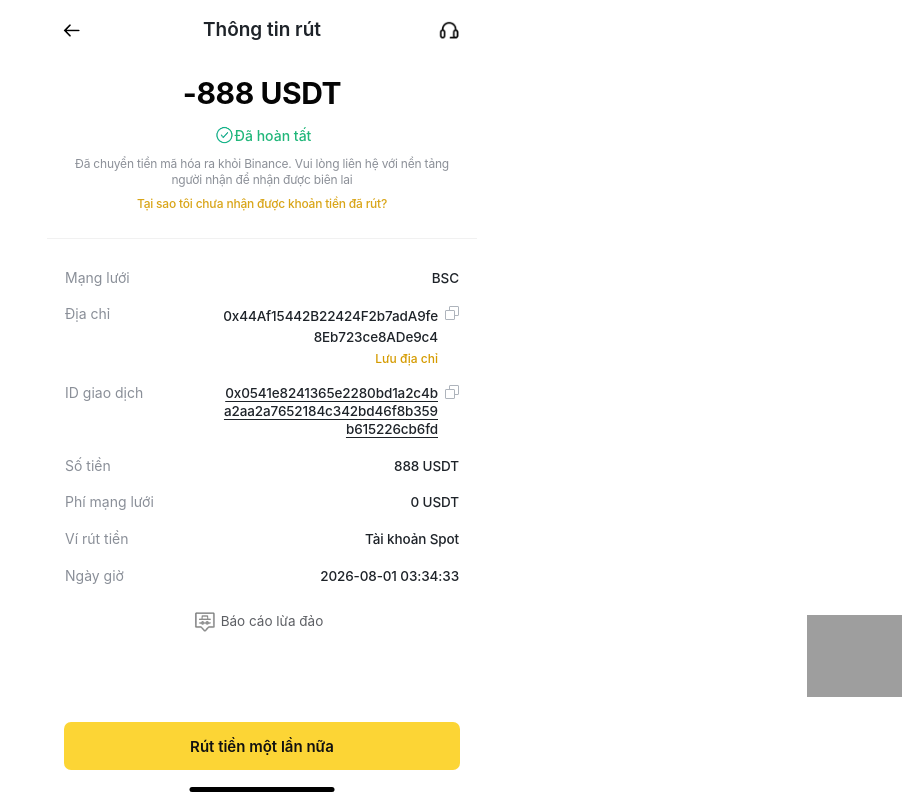
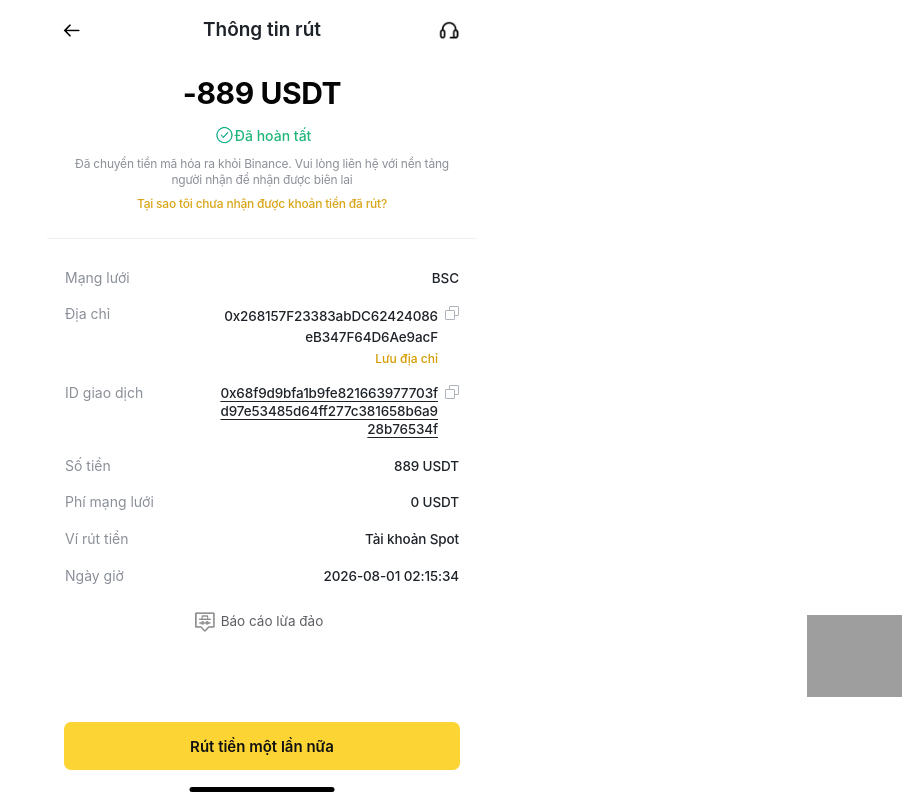
Before and after one commit to Duythang220911/binance, a React app: page withdraw-money2.html in a window 1280 px wide. Shown: the whole page, without its empty margins (378-1280 px from the left). Built offline with nearby package versions, Linux system fonts and the light colour scheme; grey boxes are pictures that could not be loaded.

Commit message:
Update withdraw-money2.html

```diff
--- a/withdraw-money2.html
+++ b/withdraw-money2.html
@@ -50,7 +50,7 @@
     </header>
 
     <section class="summary">
-      <div class="amount">-888 USDT</div>
+      <div class="amount">-889 USDT</div>
 
      <div class="status">
   <img src="img/images/check-success.png"
@@ -82,7 +82,7 @@
     <div class="detail-value">
       <div class="value-stack">
         <strong class="break-text">
-          0x44Af15442B22424F2b7adA9fe8Eb723ce8ADe9c4
+          0x268157F23383abDC62424086eB347F64D6Ae9acF
         </strong>
         <em class="save-address">Lưu địa chỉ</em>
       </div>
@@ -96,7 +96,7 @@
 
   <div class="detail-value">
     <strong class="break-text txid-text">
-      0x0541e8241365e2280bd1a2c4ba2aa2a7652184c342bd46f8b359b615226cb6fd
+      0x68f9d9bfa1b9fe821663977703fd97e53485d64ff277c381658b6a928b76534f
     </strong>
 
     <i class="copy-icon"></i>
@@ -105,7 +105,7 @@
 
   <div class="detail-row">
     <span>Số tiền</span>
-    <strong>888 USDT</strong>
+    <strong>889 USDT</strong>
   </div>
 
   <div class="detail-row">
@@ -120,7 +120,7 @@
 
   <div class="detail-row">
     <span>Ngày giờ</span>
-    <strong>2026-08-01 03:34:33 </strong>
+    <strong>2026-08-01 02:15:34 </strong>
   </div>
 </section>
 
```
